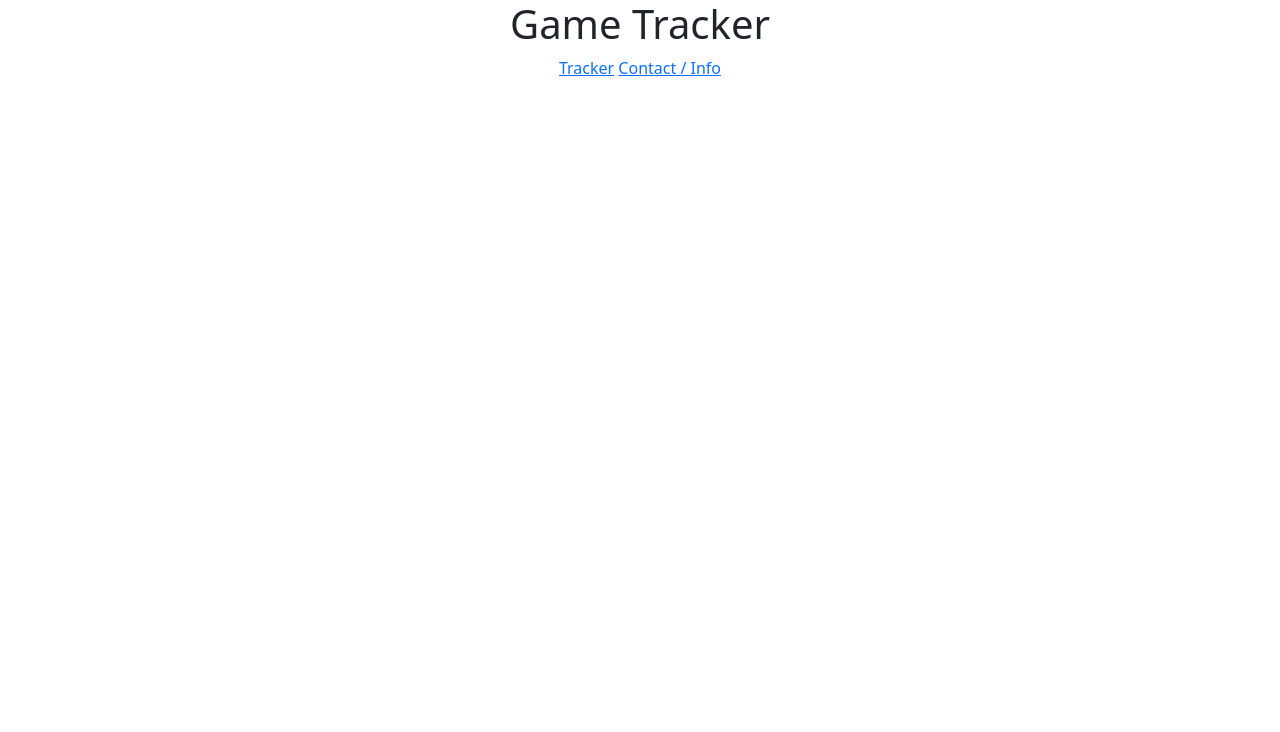
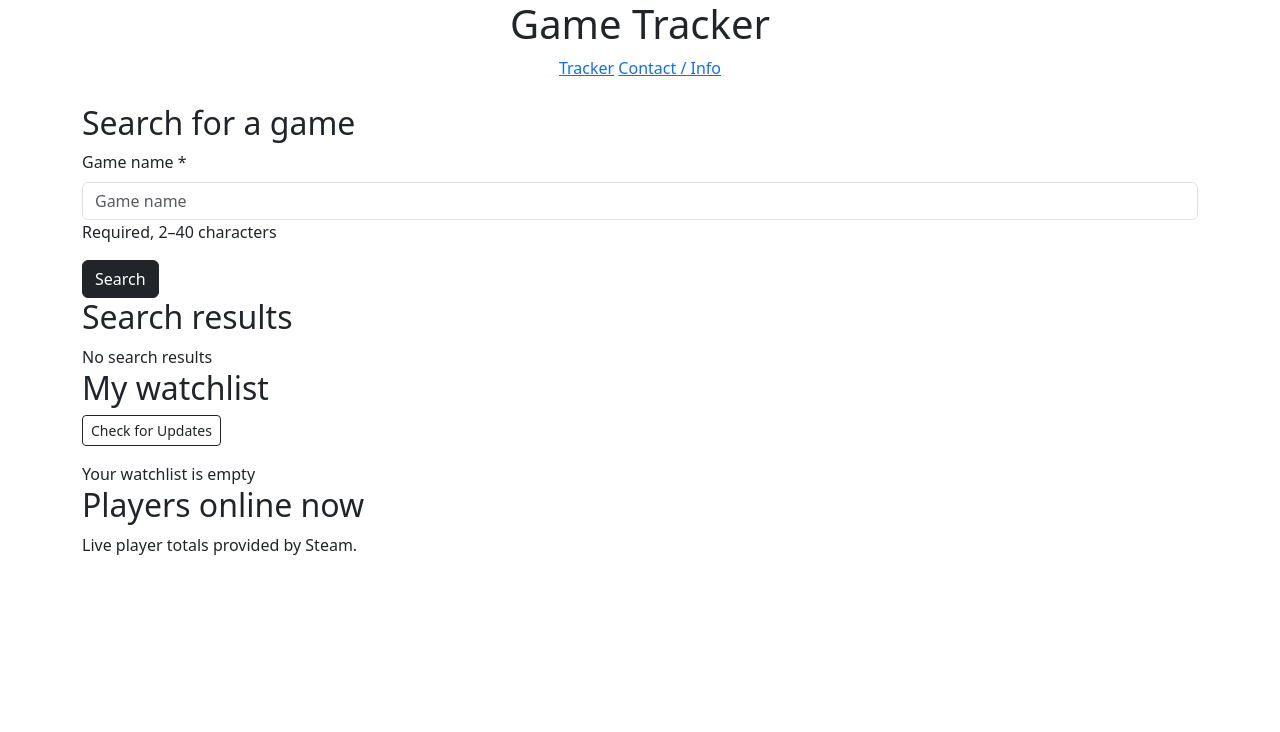
Before and after one commit to brodypry23-sudo/game-tracker, a plain HTML site: page index.html in a window 1280 px wide. Drawn offline with nearby package versions, Linux system fonts and the light colour scheme.

Commit message:
feat: enhance game search and watchlist features in index.html

```diff
--- a/index.html
+++ b/index.html
@@ -20,15 +20,46 @@
 
   <main class="container my-4">
 
-    <!-- ===== STATUS ===== -->
+  <!-- ===== STATUS ===== -->
+  <p id="status-msg" class="status" role="status" aria-live="polite"></p>
 
-    <!-- ===== SEARCH ===== -->
+  <!-- ===== SEARCH ===== -->
+  <section class="panel" aria-labelledby="search-heading">
+    <h2 id="search-heading">Search for a game</h2>
+    <form id="search-form" novalidate>
+      <label for="search-input" class="form-label">Game name <span aria-hidden="true">*</span></label>
+      <input id="search-input" class="form-control" type="text" maxlength="40"
+             placeholder="Game name" aria-describedby="search-hint search-error" autocomplete="off">
+      <p id="search-hint" class="hint">Required, 2&ndash;40 characters</p>
+      <p id="search-error" class="error-text" role="alert"></p>
+      <button type="submit" class="btn btn-dark">Search</button>
+    </form>
+  </section>
 
-    <!-- ===== RESULTS ===== -->
+  <!-- ===== RESULTS ===== -->
+  <section class="panel" aria-labelledby="results-heading">
+    <h2 id="results-heading">Search results</h2>
+    <ul id="results" class="list-unstyled mb-0">
+      <li class="empty-box">No search results</li>
+    </ul>
+  </section>
 
-    <!-- ===== WATCHLIST ===== -->
+  <!-- ===== WATCHLIST ===== -->
+  <section class="panel" aria-labelledby="watchlist-heading">
+    <h2 id="watchlist-heading">My watchlist</h2>
+    <button id="check-updates-btn" type="button" class="btn btn-outline-dark btn-sm mb-3">Check for Updates</button>
+    <ul id="watchlist" class="list-unstyled mb-0">
+      <li class="empty-box">Your watchlist is empty</li>
+    </ul>
+  </section>
 
-    <!-- ===== PLAYERS ===== -->
+  <!-- ===== PLAYERS ===== -->
+  <section class="panel" aria-labelledby="players-heading">
+    <h2 id="players-heading">Players online now</h2>
+    <p class="hint">Live player totals provided by Steam.</p>
+    <canvas id="player-chart" role="img" aria-label="Bar chart of players online now for each game on your watchlist"></canvas>
+    <ul id="player-list" class="hint"></ul>
+  </section>
 
   </main>
 
```
